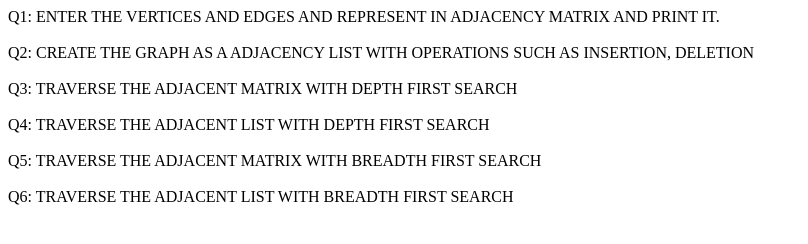
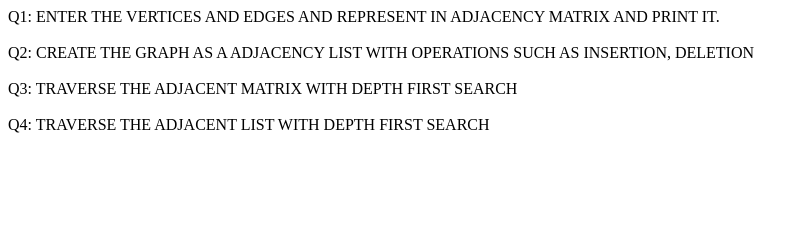
Before and after one commit to AwaNisha67/CodeCrush2.0, a plain HTML site: page graphs.html in a window 1280 px wide. Shown: the whole page, without its empty margins (0-808 px from the left). Drawn offline with Linux system fonts and the light colour scheme.

Commit message:
Update graphs.html

```diff
--- a/graphs.html
+++ b/graphs.html
@@ -12,8 +12,8 @@
         <a href="/graphs/graphsQ2.html" target="right">Q2: CREATE THE GRAPH AS A ADJACENCY LIST WITH OPERATIONS SUCH AS INSERTION, DELETION</a><br><br>
         <a href="/graphs/graphsQ3.html" target="right">Q3: TRAVERSE THE ADJACENT MATRIX WITH DEPTH FIRST SEARCH </a><br><br>
         <a href="/graphs/graphsQ4.html" target="right">Q4: TRAVERSE THE ADJACENT LIST WITH DEPTH FIRST SEARCH</a><br><br>
-        <a href="/graphs/graphsQ5.html" target="right">Q5:  TRAVERSE THE ADJACENT MATRIX WITH BREADTH FIRST SEARCH</a><br><br>
-        <a href="/graphs/graphsQ6.html" target="right">Q6: TRAVERSE THE ADJACENT LIST WITH BREADTH FIRST SEARCH</a><br><br>
+        <!-- <a href="/graphs/graphsQ5.html" target="right">Q5:  TRAVERSE THE ADJACENT MATRIX WITH BREADTH FIRST SEARCH</a><br><br>
+        <a href="/graphs/graphsQ6.html" target="right">Q6: TRAVERSE THE ADJACENT LIST WITH BREADTH FIRST SEARCH</a><br><br> -->
     </div>
 </body>
 </html>
```
